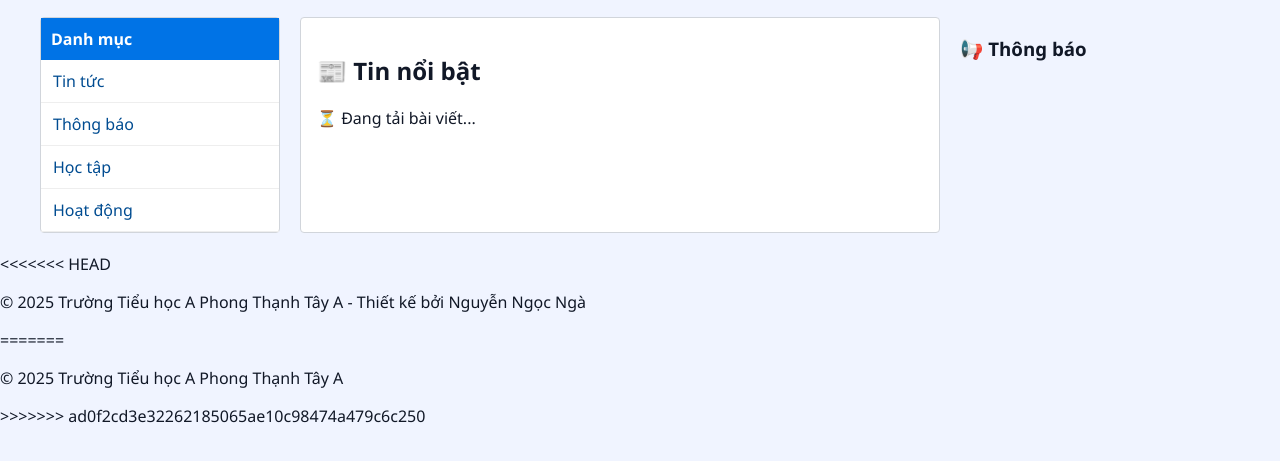
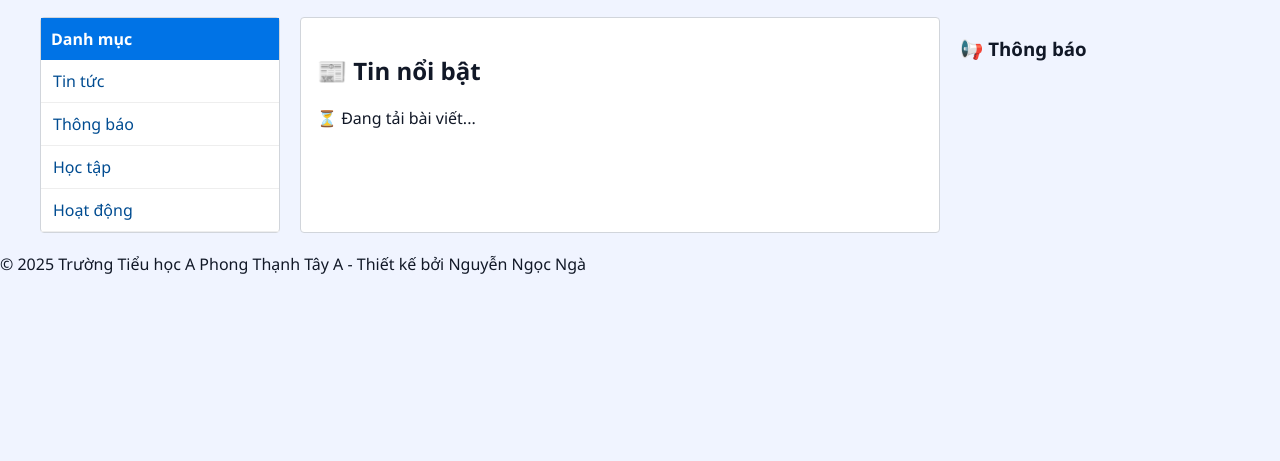
Before and after one commit to thaptta/thaptta.github.io, a plain HTML site: page index.html in a window 1280 px wide. Shown: the part 135-596 px from the top of the page. Drawn offline with Linux system fonts and the light colour scheme; no server answers.

Commit message:
Update index.html

```diff
--- a/index.html
+++ b/index.html
@@ -63,11 +63,9 @@
 
   <!-- ===== Footer ===== -->
   <footer class="footer">
-<<<<<<< HEAD
+
     <p>© 2025 Trường Tiểu học A Phong Thạnh Tây A - Thiết kế bởi Nguyễn Ngọc Ngà</p>
-=======
-    <p>© 2025 Trường Tiểu học A Phong Thạnh Tây A</p>
->>>>>>> ad0f2cd3e32262185065ae10c98474a479c6c250
+
   </footer>
 
   <script type="module" src="Scripts/main.js"></script>
```
